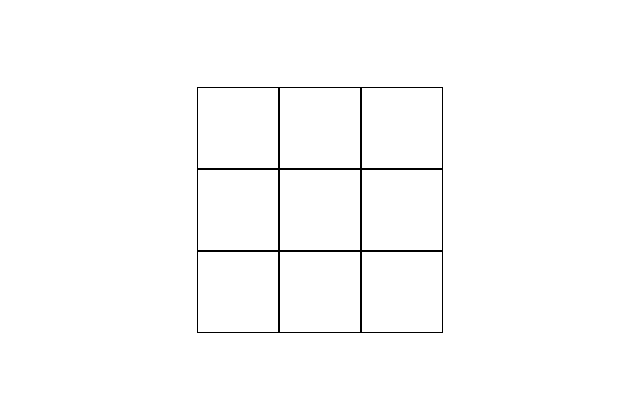
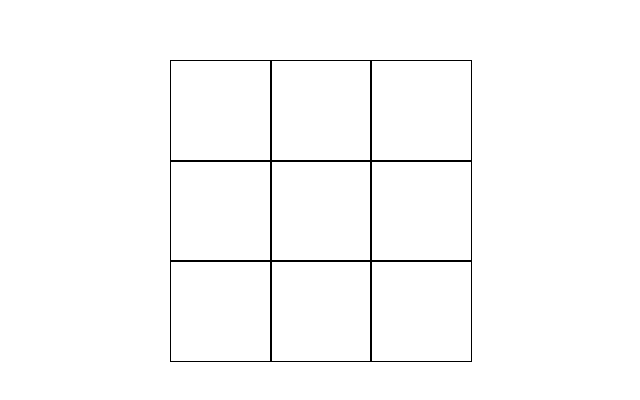
Before and after one commit to boopathi-raja06/Tic-Tak-Toe, a plain HTML site: page index.html in a window 1280 px wide. Shown: the part 198-598 px from the top of the page, without its empty margins (320-960 px from the left). Drawn offline with Linux system fonts and the light colour scheme.

Commit message:
box created

```diff
--- a/styles.css
+++ b/styles.css
@@ -4,15 +4,15 @@ body{
     align-items: center;
     height: 100vh;
 }
-.container{
-    display: flex;
-    max-width: 250px;
-    flex-wrap: wrap;
-    justify-content: center;
-    align-items: center;
+.container {
+    display: grid;
+    grid-template-columns: repeat(3, 100px);
+    grid-template-rows: repeat(3, 100px);
+
+    margin: 20px auto;
 }
 .cell{
-    width:10vh;
-    height:10vh;
+    width:100px;
+    height:100px;
     border:1px black solid;
 }
```
